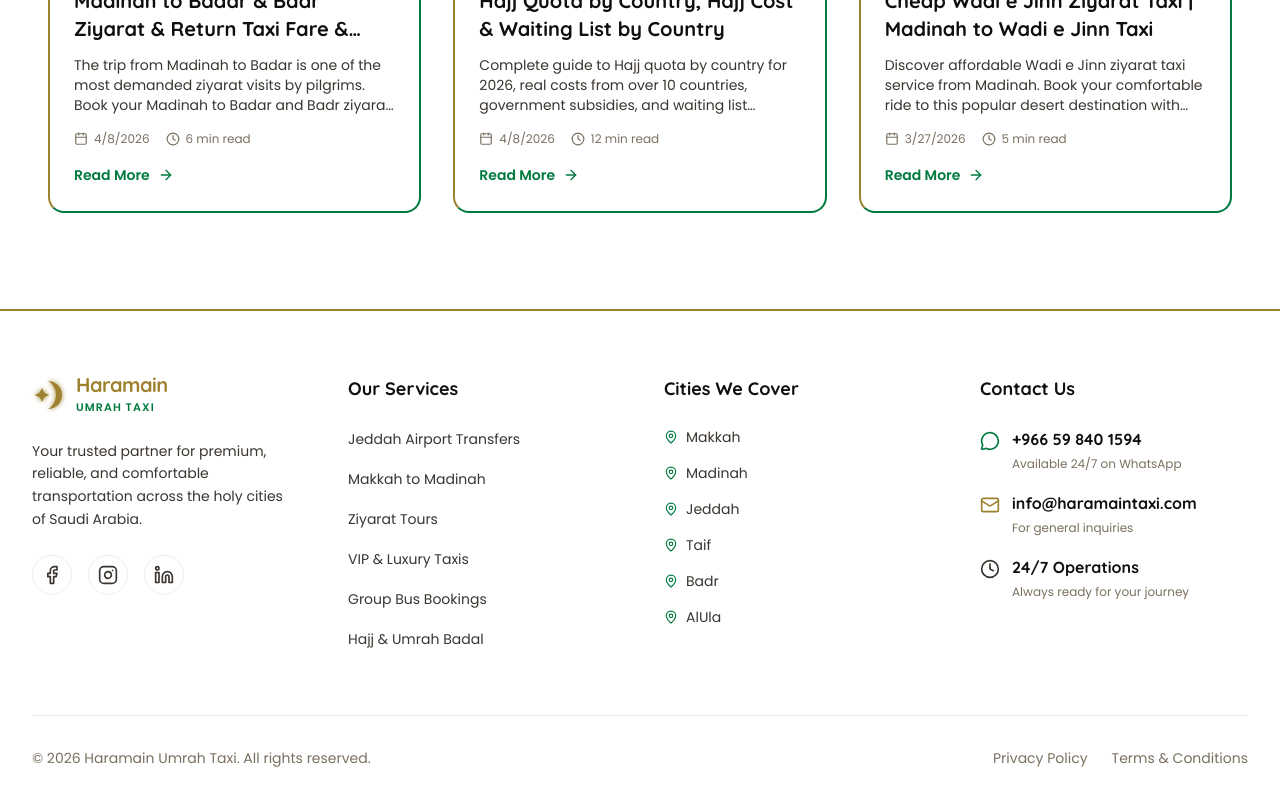
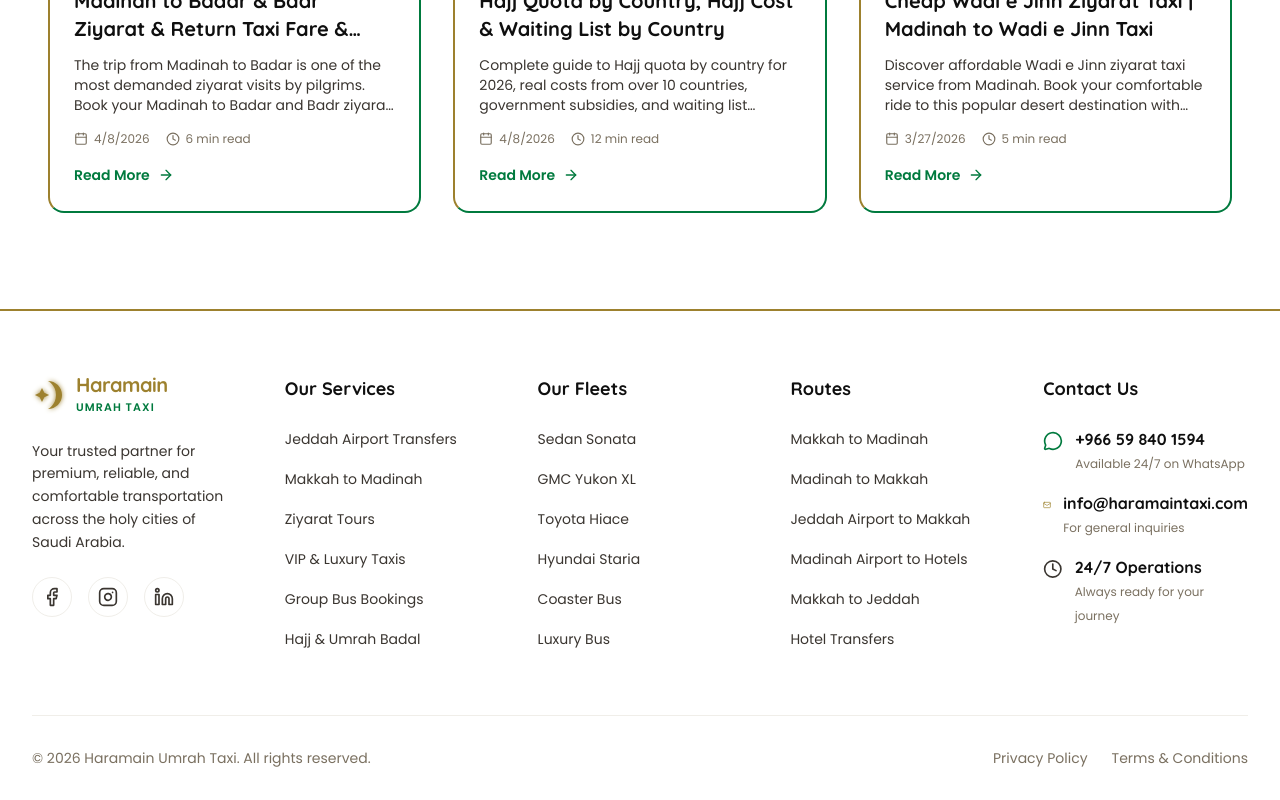
Before and after one commit to saimsultan380/harmain-travels, a Next.js app: page /blog in a window 1280 px wide. Shown: the part 653-1453 px from the top of the page. Built offline with nearby package versions, Linux system fonts and the light colour scheme.

Commit message:
first commit

```diff
--- a/components/layout/Footer.tsx
+++ b/components/layout/Footer.tsx
@@ -9,7 +9,7 @@ export function Footer() {
   return (
     <footer className="bg-[var(--bg-card)] border-t-2 border-[var(--gold)] pt-16 pb-8">
       <div className="container mx-auto px-4 lg:px-8">
-        <div className="grid grid-cols-1 md:grid-cols-2 lg:grid-cols-4 gap-12 mb-16">
+        <div className="grid grid-cols-1 md:grid-cols-2 lg:grid-cols-5 gap-12 mb-16">
 
           {/* Col 1: Brand */}
           <div>
@@ -68,20 +68,81 @@ export function Footer() {
             </ul>
           </div>
 
-          {/* Col 3: Cities */}
+          {/* Col 3: Our Fleets */}
           <div>
-            <h4 className="font-heading font-bold text-[var(--text-1)] text-lg mb-6">Cities We Cover</h4>
+            <h4 className="font-heading font-bold text-[var(--text-1)] text-lg mb-6">Our Fleets</h4>
             <ul className="space-y-4">
-              {['Makkah', 'Madinah', 'Jeddah', 'Taif', 'Badr', 'AlUla'].map((city, i) => (
-                <li key={i} className="flex items-center gap-2">
-                  <MapPin size={14} className="text-[var(--green)]" />
-                  <span className="text-[var(--text-2)] font-body text-sm">{city}</span>
-                </li>
-              ))}
+              <li>
+                <Link href="/sedan-sonata-taxi" className="text-[var(--text-2)] font-body text-sm hover:text-[var(--gold)] transition-colors">
+                  Sedan Sonata
+                </Link>
+              </li>
+              <li>
+                <Link href="/gmc-yukon-xl" className="text-[var(--text-2)] font-body text-sm hover:text-[var(--gold)] transition-colors">
+                  GMC Yukon XL
+                </Link>
+              </li>
+              <li>
+                <Link href="/toyota-hiace-or-hiroof-2" className="text-[var(--text-2)] font-body text-sm hover:text-[var(--gold)] transition-colors">
+                  Toyota Hiace
+                </Link>
+              </li>
+              <li>
+                <Link href="/hyundai-minivan-staria" className="text-[var(--text-2)] font-body text-sm hover:text-[var(--gold)] transition-colors">
+                  Hyundai Staria
+                </Link>
+              </li>
+              <li>
+                <Link href="/coaster" className="text-[var(--text-2)] font-body text-sm hover:text-[var(--gold)] transition-colors">
+                  Coaster Bus
+                </Link>
+              </li>
+              <li>
+                <Link href="/bus" className="text-[var(--text-2)] font-body text-sm hover:text-[var(--gold)] transition-colors">
+                  Luxury Bus
+                </Link>
+              </li>
             </ul>
           </div>
 
-          {/* Col 4: Contact */}
+          {/* Col 4: Routes */}
+          <div>
+            <h4 className="font-heading font-bold text-[var(--text-1)] text-lg mb-6">Routes</h4>
+            <ul className="space-y-4">
+              <li>
+                <Link href="/makkah-to-madinah" className="text-[var(--text-2)] font-body text-sm hover:text-[var(--gold)] transition-colors">
+                  Makkah to Madinah
+                </Link>
+              </li>
+              <li>
+                <Link href="/madinah-to-makkah" className="text-[var(--text-2)] font-body text-sm hover:text-[var(--gold)] transition-colors">
+                  Madinah to Makkah
+                </Link>
+              </li>
+              <li>
+                <Link href="/jeddah-airport-to-makkah" className="text-[var(--text-2)] font-body text-sm hover:text-[var(--gold)] transition-colors">
+                  Jeddah Airport to Makkah
+                </Link>
+              </li>
+              <li>
+                <Link href="/madinah-aiport-to-hotels" className="text-[var(--text-2)] font-body text-sm hover:text-[var(--gold)] transition-colors">
+                  Madinah Airport to Hotels
+                </Link>
+              </li>
+              <li>
+                <Link href="/makkah-to-jeddah" className="text-[var(--text-2)] font-body text-sm hover:text-[var(--gold)] transition-colors">
+                  Makkah to Jeddah
+                </Link>
+              </li>
+              <li>
+                <Link href="/hotel-transfers-taxi" className="text-[var(--text-2)] font-body text-sm hover:text-[var(--gold)] transition-colors">
+                  Hotel Transfers
+                </Link>
+              </li>
+            </ul>
+          </div>
+
+          {/* Col 5: Contact */}
           <div>
             <h4 className="font-heading font-bold text-[var(--text-1)] text-lg mb-6">Contact Us</h4>
             <ul className="space-y-4">
```
